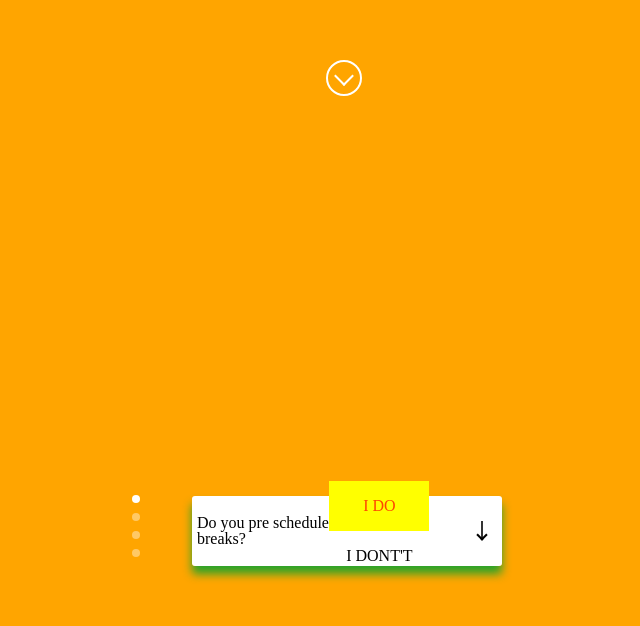
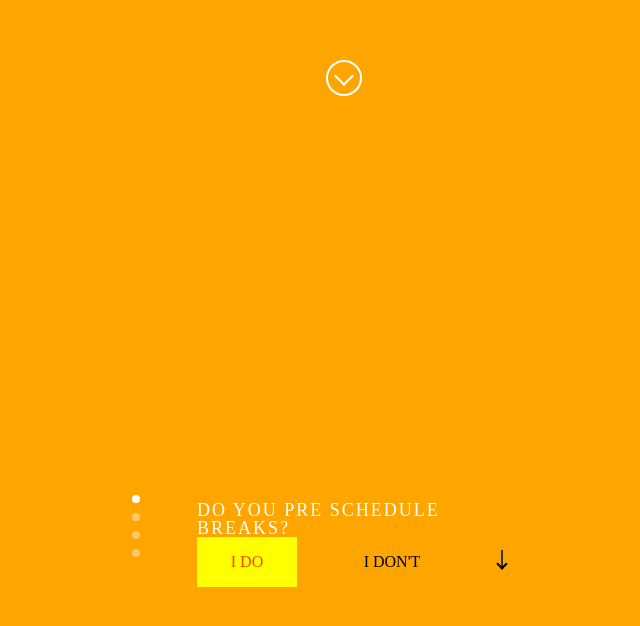
Before and after one commit to SWEGroup06/maia-backend, a website: page public/signup.html in a window 1280 px wide. Shown: the part 674-1300 px from the top of the page, without its empty margins (298-938 px from the left). Drawn offline with nearby package versions, Linux system fonts and the light colour scheme; some packages are replaced by stand-ins of ours; a script that the page names is missing.

Commit message:
worked on design

```diff
--- a/public/css/form2.css
+++ b/public/css/form2.css
@@ -1,6 +1,6 @@
-body fieldset {
-    box-shadow: 0 8px 10px #29a329;
-}
+/*body fieldset {*/
+/*    box-shadow: 0 8px 10px #29a329;*/
+/*}*/
 
 html, body {
     width: 100%;
@@ -85,7 +85,7 @@ form fieldset {
     position: absolute;
     width: 300px;
     height: 60px;
-    background: white;
+    /*background: white;*/
     border-radius: 3px;
     opacity: 0;
     transform: scale(0.2);
@@ -182,7 +182,7 @@ body.error fieldset {
     width: 2px;
     height: 17px;
     right: 19px;
-    bottom: 28px;
+    bottom: -1px;
     background: #333333;
 }
 
@@ -413,13 +413,16 @@ html {
 }
 .formInput {
     position: relative;
-    display: flex;
-    align-items: center;
-    justify-content: space-between;
     padding: 5px;
 }
 
 /* radio text button */
+.radio {
+    display: flex;
+    align-items: center;
+    justify-content: space-between;
+}
+
 label {
     display: inline-flex;
     width: 100px;
@@ -439,3 +442,20 @@ input[type="radio"]:checked + label {
     background: yellow;
 }
 /* end of radio text button */
+
+.question {
+    position: relative;
+    /*top: calc(50% - 4rem);*/
+    /*left: 50%;*/
+    /*transform: translate(-50%, -300%);*/
+    width: 25vw;
+    /*padding: 3.125rem 0 1.5rem;*/
+    text-transform: uppercase;
+    color: #fff;
+    /*opacity: 0;*/
+    font-size: 1.125rem;
+    font-weight: 300;
+    letter-spacing: 0.125rem;
+    pointer-events: none;
+    transition: all 0.4s cubic-bezier(0.4, 0.25, 0.8, 0.3) 0.05s;
+}
--- a/public/signup.html
+++ b/public/signup.html
@@ -24,15 +24,14 @@
 <form class="centered" id="signUpForm" action="./login.html">
     <ul class="items"></ul>
     <fieldset class="formInput scheduleBreaks enable">
-        <h1>Do you pre schedule breaks?</h1>
-<!--        <div class="icon left"><i class="user"></i></div>-->
+        <h1 class="question">Do you pre schedule breaks?</h1>
         <div class="radio">
             <input type="radio" id="test" name="jeff" checked>
             <label for="test">I DO</label>
             <input type="radio" id="test2" name="jeff">
-            <label for="test2">I DONT'T</label>
+            <label for="test2">I DON'T</label>
+            <div class="icon right button"><i class="arrow"></i></div>
         </div>
-        <div class="icon right button"><i class="arrow"></i></div>
     </fieldset>
     <fieldset class="formInput email">
         <div class="icon left"><i class="letter"></i></div>
```
